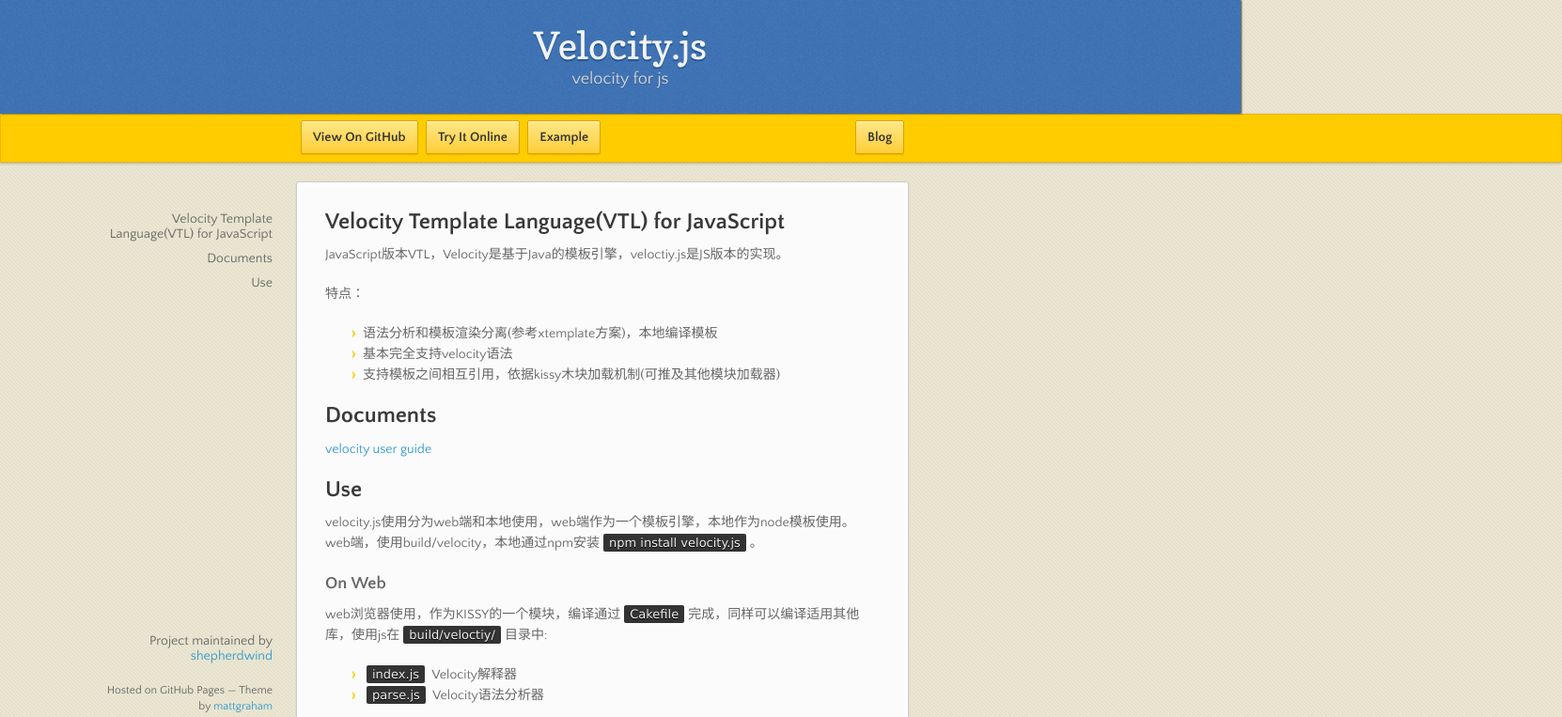
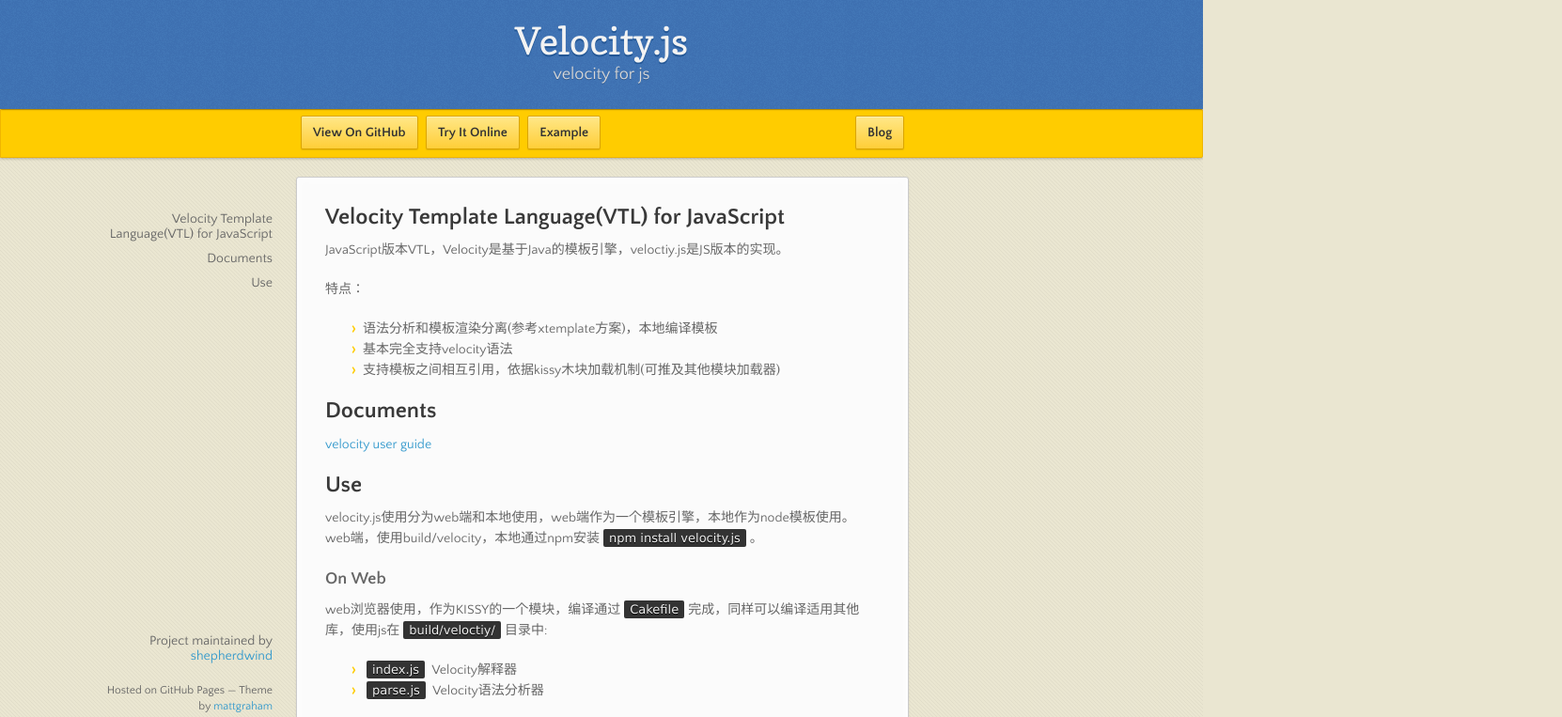
Before and after one commit to shepherdwind/velocity.js, a plain HTML site: page index.html in a window 1280 px wide. Shown: the top 763 px of the page at 94% size, 1662 px wide, since content can reach past the window. Drawn offline with nearby package versions, Linux system fonts and the light colour scheme.

Commit message:
update styles.css, better look

```diff
--- a/stylesheets/styles.css
+++ b/stylesheets/styles.css
@@ -651,7 +651,7 @@
 }
 
 header {
-  padding: 25px 20px 20px 20px;
+  padding: 20px 0;
   margin: 0;
   position: relative;
   top: 0;
@@ -691,7 +691,7 @@
   left: 0;
   right: 50%;
   height: 50px;
-  margin-right: -382px;
+  /*margin-right: -382px;*/
   /*position: fixed;*/
   top: 115px;
   background: #ffcc00;
```
